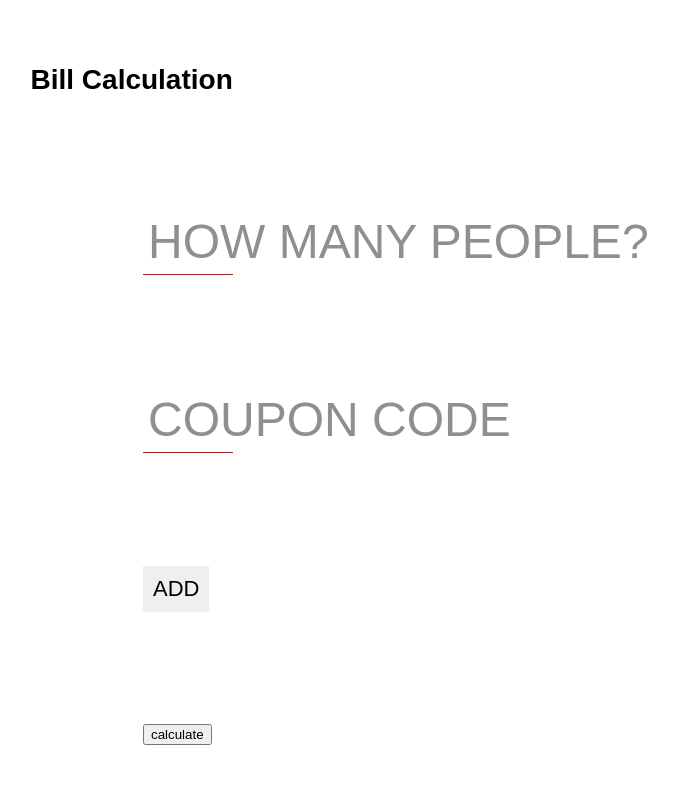
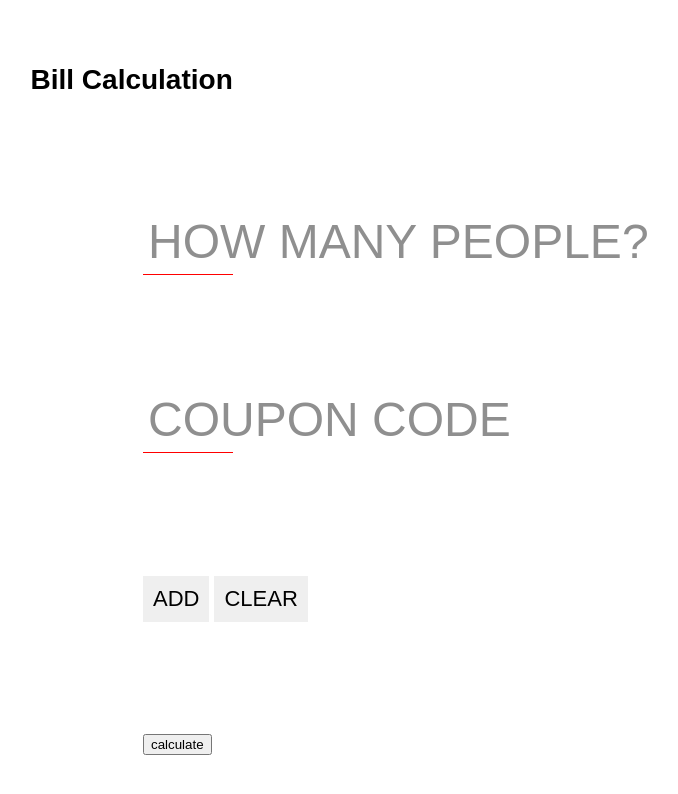
Before and after one commit to Gaoey/Bill-Calculation, a React (Create React App) app: page / in a window 1280 px wide. Shown: the top 794 px of the page, without its empty margins (47-725 px from the left). Built offline with nearby package versions, Linux system fonts and the light colour scheme.

Commit message:
clear code list

```diff
--- a/src/BillCalculation.css
+++ b/src/BillCalculation.css
@@ -95,30 +95,23 @@ input.question + label > span {
   transition: top 0.2s ease, font-size 0.2s ease, color 0.2s ease;
 }
 
-input[type="submit"] {
+input[type="submit"], input[type="reset"] {
   -webkit-transition: opacity 0.2s ease, background 0.2s ease;
   transition: opacity 0.2s ease, background 0.2s ease;
-  display: block;
-  margin: 10px 0 0 0;
+  display: inline-block;
+  margin: 10px 5px 0 0;
   padding: 10px;
   cursor: pointer;
 }
 
-input[type="submit"]:hover {
+input[type="submit"]:hover, input[type="reset"]:hover{
   background: #EEE;
 }
 
-input[type="submit"]:active {
+input[type="submit"]:active, input[type="reset"]:active{
   background: #999;
 }
-input.question:valid ~ input[type="submit"] {
-  -webkit-animation: appear 1s forwards;
-  animation: appear 1s forwards;
-}
 
-input.question:invalid ~ input[type="submit"] {
-  display: none;
-}
 
 div.section{
   margin: 10%;
--- a/src/BillCalculation.js
+++ b/src/BillCalculation.js
@@ -15,6 +15,7 @@ class BillCalculation extends Component {
     };
 
     this.submit = this.submit.bind(this);
+    this.clearInput = this.clearInput.bind(this);
 
   }
 
@@ -31,6 +32,14 @@ class BillCalculation extends Component {
         code: e.target.value,
       })
     }
+  }
+
+  clearInput(e){
+    this.setState({
+      people: 0,
+      code:"",
+      codeList:[]
+    })
   }
 
   submit(e){
@@ -66,7 +75,8 @@ class BillCalculation extends Component {
       <label htmlFor="cd"><span>COUPON CODE</span></label>
       </div>
       <div className="section">
-      <input type="submit" value="ADD" />
+        <input type="submit" value="ADD" />
+        <input type="reset" value="CLEAR" onClick={this.clearInput}/>
       </div>
       <div className="section">
         <ul className="code-list">
```
